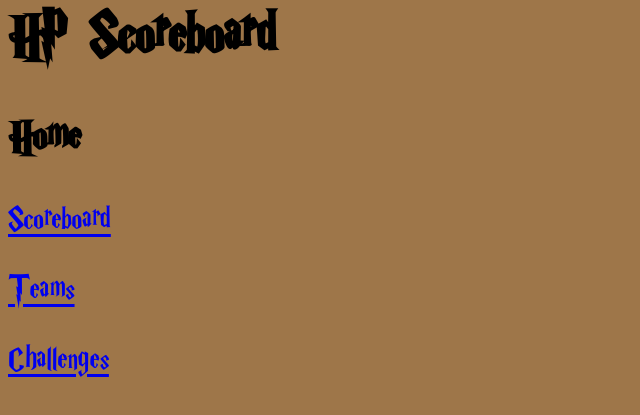
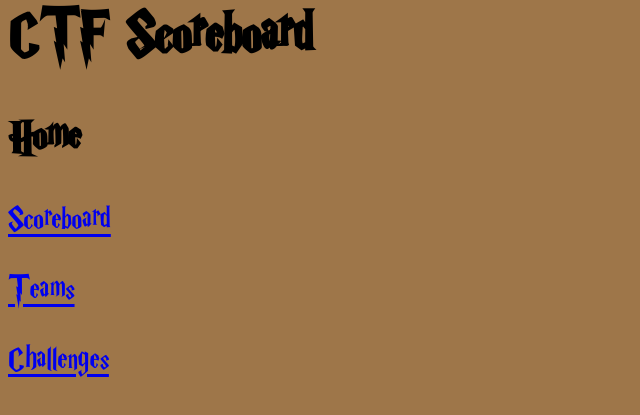
Before and after one commit to SomethingGeneric/fctfd, a Flask app: page / in a window 1280 px wide. Shown: the top 415 px of the page, without its empty margins (0-640 px from the left). Run offline with Flask 3, Linux system fonts and the light colour scheme.

Commit message:
start refactor

```diff
--- a/templates/page.html
+++ b/templates/page.html
@@ -1,6 +1,6 @@
 <html>
 <head>
-    <title>HP Scoreboard - {{ page_name }}</title>
+    <title>CTF Scoreboard - {{ page_name }}</title>
     <link rel="stylesheet" href="/static/style.css">
     <link rel="icon" type="image/x-icon" href="/static/favicon.ico">
     {% if auto_refresh %}
@@ -9,7 +9,7 @@
 </head>
 <body>
     {% if not embed %}
-        <h1>HP Scoreboard</h1>
+        <h1>CTF Scoreboard</h1>
         <h2>{{ page_name }}</h2>
     {% endif %}
     {{ content | safe }}
```
Also changed, not shown: README.md, 5 other files.
